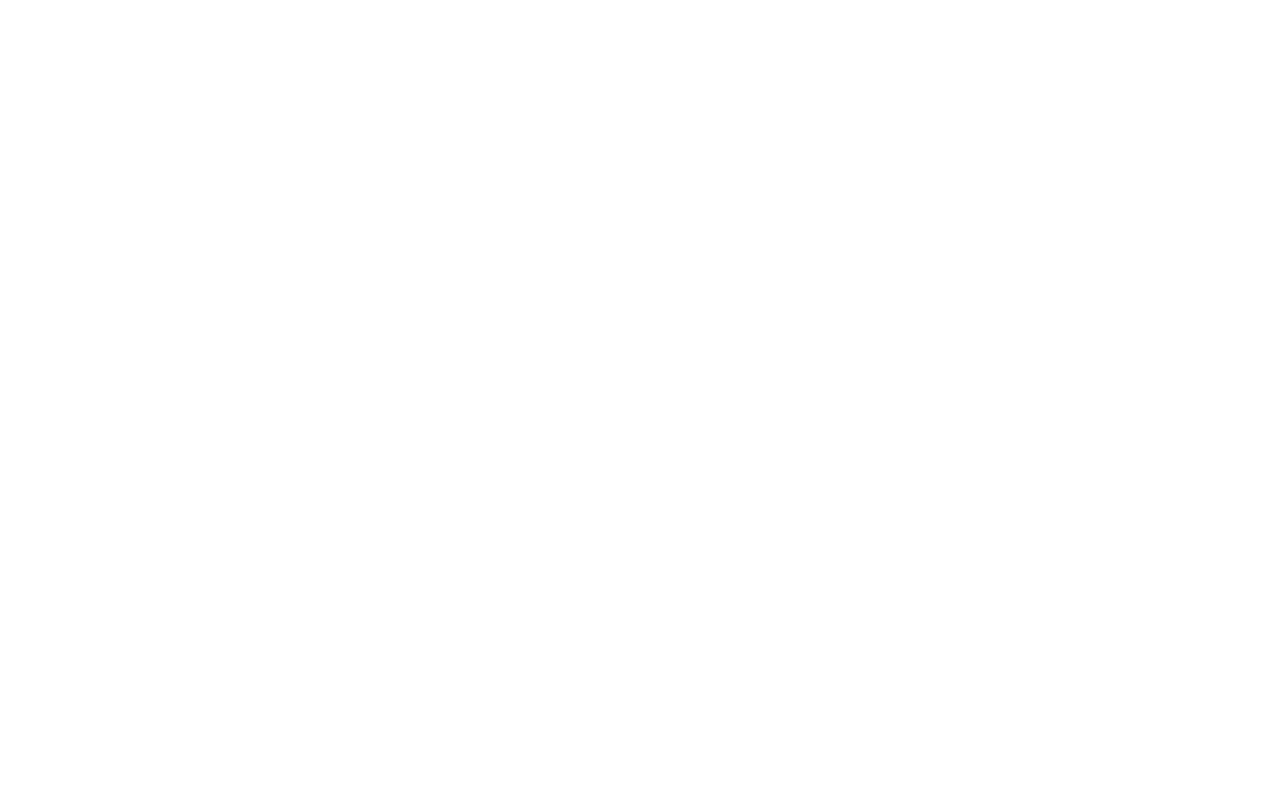
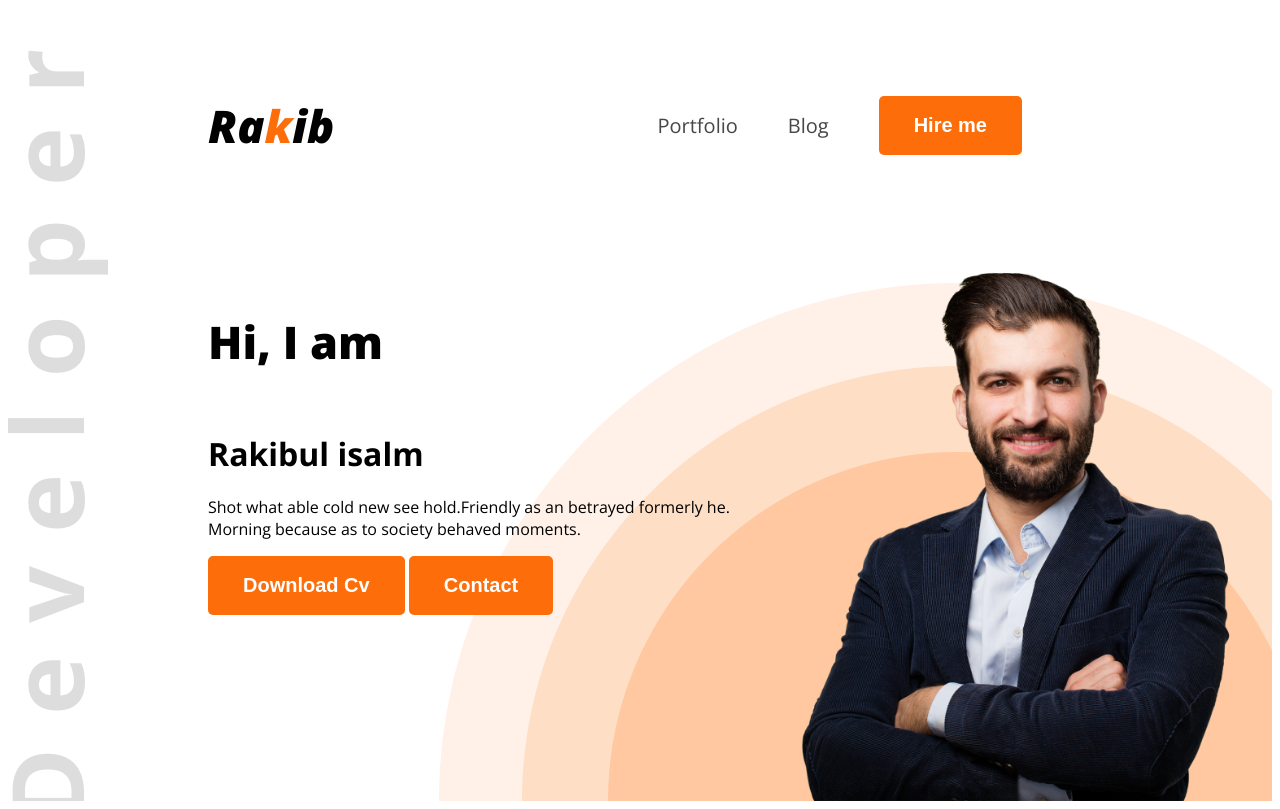
Before and after one commit to Rakibul-islam-gif/web-developer-portfolio, a plain HTML site: page index.html in a window 1280 px wide. Drawn offline with nearby package versions, Linux system fonts and the light colour scheme.

Commit message:
Added Banner section

```diff
--- a/index.html
+++ b/index.html
@@ -4,9 +4,33 @@
     <meta charset="UTF-8">
     <meta name="viewport" content="width=device-width, initial-scale=1.0">
     <title>Portfolio site</title>
+    <link rel="preconnect" href="https://fonts.googleapis.com">
+<link rel="preconnect" href="https://fonts.gstatic.com" crossorigin>
+<link href="https://fonts.googleapis.com/css2?family=Open+Sans:ital,wght@0,300..800;1,300..800&display=swap" rel="stylesheet">
+    <link rel="stylesheet" href="./style/style.css" class="css">
 </head>
-<body>
-    <header>
+<body class="open-sans-normal">
+    <header class="header">
+        <nav>
+            <h3 class="nav-title">Ra<span class="text-primary">k</span>ib</h3>
+            <ul>
+                <li><a class="dark-2" href="">Portfolio</a></li>
+                <li><a class="dark-2" href="">Blog</a></li>
+                <li><a href=""><button class="btn-primary">Hire me</button></a></li>
+            </ul>
+        </nav>
+        <div class="banner">
+            <div class="banner-content">
+
+                <h4 class="banner-greetings">Hi, I  am</h4>
+                <h1 class="banner-title"> Rakibul isalm</h1>
+                <p class="banner-description">Shot what able cold new see hold.Friendly as an betrayed formerly he. Morning because as to society behaved moments.</p>
+                    <button class="btn-primary">Download Cv </button>
+                    <button class="btn-primary">Contact</button>
+
+            </div>
+            <img class="banner-profile-image" src="./images/hardy.png" alt="">
+        </div>
 
     </header>
     <main>
--- /dev/null
+++ b/style/style.css
@@ -0,0 +1,94 @@
+/* Google fonts styles */
+
+.open-sans-normal {
+  font-family: "Open Sans", sans-serif;
+  font-optical-sizing: auto;
+
+  font-style: normal;
+  font-variation-settings:
+    "wdth" 100;
+}
+
+/*  shared style*/
+.text-primary{
+
+    color:#FD6E0A;
+}
+.dark-2{
+
+    color:#474747;
+}
+.btn-primary{
+    background:#FD6E0A;
+
+
+    border-radius:5px;
+    border:none;
+    font-weight:bold;
+    font-size:20px;
+    padding:18px 35px;
+    color:white;
+}
+
+
+
+
+/* Nav style */
+nav{
+
+    display:flex;
+    align-items:center;
+    justify-content:space-between;
+    margin:50px 200px;
+}
+nav ul{
+
+    displaY:flex;
+    align-items:center;
+}
+.nav-title{
+    font-size:45px;
+    font-weight:800;
+    font-style:italic;
+}
+nav ul li{
+    list-style:none;
+    margin-right:50px;
+
+}
+nav li a{
+    text-decoration:none;
+    font-size:20px;
+}
+
+
+.header{
+
+    background-image: url(../images/developer.png), url(../images/header_bg.png);
+    background-repeat:no-repeat;
+    background-position:top left, bottom right;
+}
+
+/* Banner styles */
+.banner{
+    display:flex;
+    justify-content:space-between;
+    margin:0 35px 0 200px;
+
+}
+.banner-content{
+    max-width:580px;
+
+}
+.banner-greetings{
+    font-size:45px;
+    font-weight:800;
+}
+.banner-titile{
+    font-size:85px;
+    font-weight:bold;
+}
+.banner-profile-image{
+    width:580px;
+    height:550px;
+}
```
